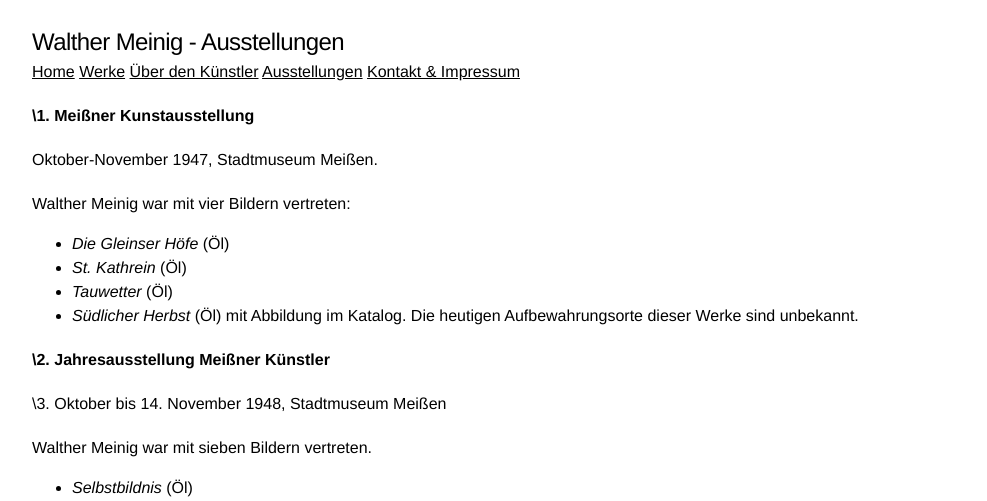
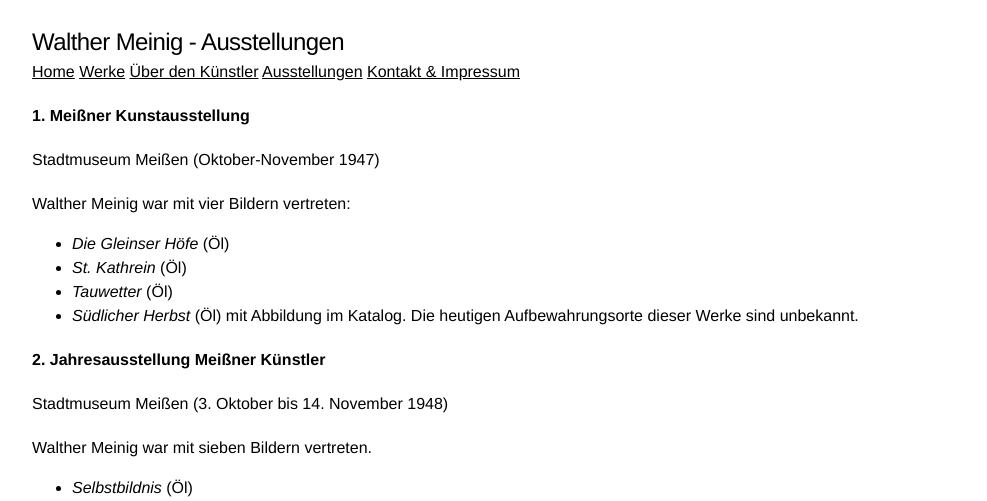
Before and after one commit to meinig-arts/meinig-arts.github.io, a Jekyll site: the page built from exhibitions.md, in a window 1280 px wide. Shown: the top 501 px of the page, without its empty margins (146-1133 px from the left). Built offline with Jekyll 4.4.1, drawn with Linux system fonts in a browser that asks for light colours; our own code applies the rules of GitHub Pages for plain Markdown files.

```diff
--- a/exhibitions.md
+++ b/exhibitions.md
@@ -2,9 +2,9 @@
 title: Walther Meinig - Ausstellungen
 ---
 
-**\1. Meißner Kunstausstellung**
+**1. Meißner Kunstausstellung**
 
-Oktober-November 1947, Stadtmuseum Meißen.
+Stadtmuseum Meißen (Oktober-November 1947)
 
 Walther Meinig war mit vier Bildern vertreten:
 * *Die Gleinser Höfe* (Öl)
@@ -13,9 +13,9 @@
 * *Südlicher Herbst* (Öl) mit Abbildung im Katalog.
 Die heutigen Aufbewahrungsorte dieser Werke sind unbekannt.
 
-**\2. Jahresausstellung Meißner Künstler**
+**2. Jahresausstellung Meißner Künstler**
 
-\3. Oktober bis 14. November 1948, Stadtmuseum Meißen
+Stadtmuseum Meißen (3. Oktober bis 14. November 1948)
 
 Walther Meinig war mit sieben Bildern vertreten.
 * *Selbstbildnis* (Öl)
```
